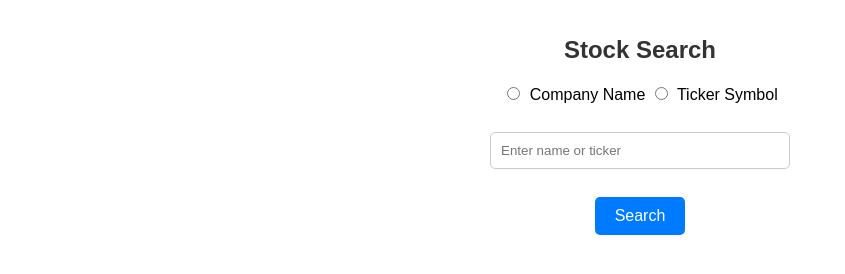
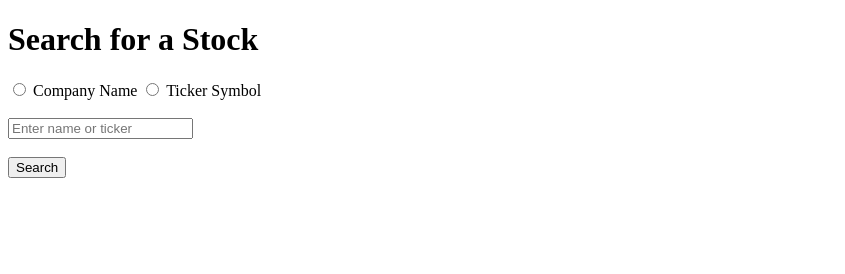
Before and after one commit to federicaitaliani/stock, a website: page public/index.html in a window 1280 px wide. Shown: the whole page, without its empty margins (0-845 px from the left). Drawn offline with Linux system fonts and the light colour scheme.

Commit message:
Update index.html

```diff
--- a/public/index.html
+++ b/public/index.html
@@ -3,49 +3,10 @@
 <head>
   <meta charset="UTF-8">
   <meta name="viewport" content="width=device-width, initial-scale=1.0">
-    <title>Stock Search</title>
-    <style>
-        body {
-            font-family: Arial, sans-serif;
-            text-align: center;
-            margin: 0;
-            padding: 20px;
-        }
-        h1 {
-            font-size: 24px;
-            color: #333;
-        }
-        form {
-            margin: 20px auto;
-            max-width: 300px;
-        }
-        input[type="text"] {
-            width: 100%;
-            padding: 10px;
-            margin: 10px 0;
-            border: 1px solid #ccc;
-            border-radius: 5px;
-            box-sizing: border-box;
-        }
-        input[type="radio"] {
-            margin-right: 5px;
-        }
-        button {
-            padding: 10px 20px;
-            font-size: 16px;
-            border: none;
-            background-color: #007BFF;
-            color: white;
-            border-radius: 5px;
-            cursor: pointer;
-        }
-        button:hover {
-            background-color: #0056b3;
-        }
-    </style>
+  <title>Stock Ticker Search</title>
 </head>
 <body>
-    <h1>Stock Search</h1>
+  <h1>Search for a Stock</h1>
   <form method="GET" action="/process">
     <label>
       <input type="radio" name="searchBy" value="name" required> Company Name
```
Lines whose indentation alone changed are shown as unchanged.
